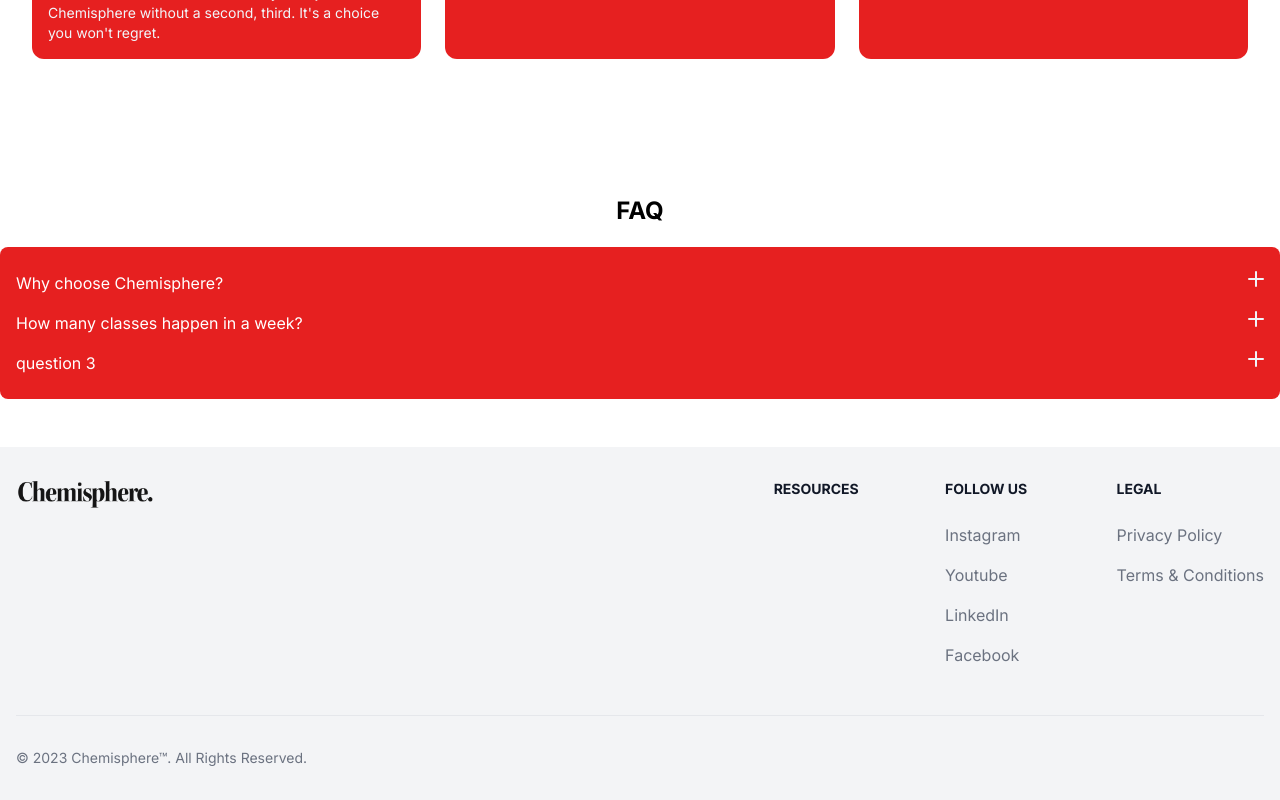
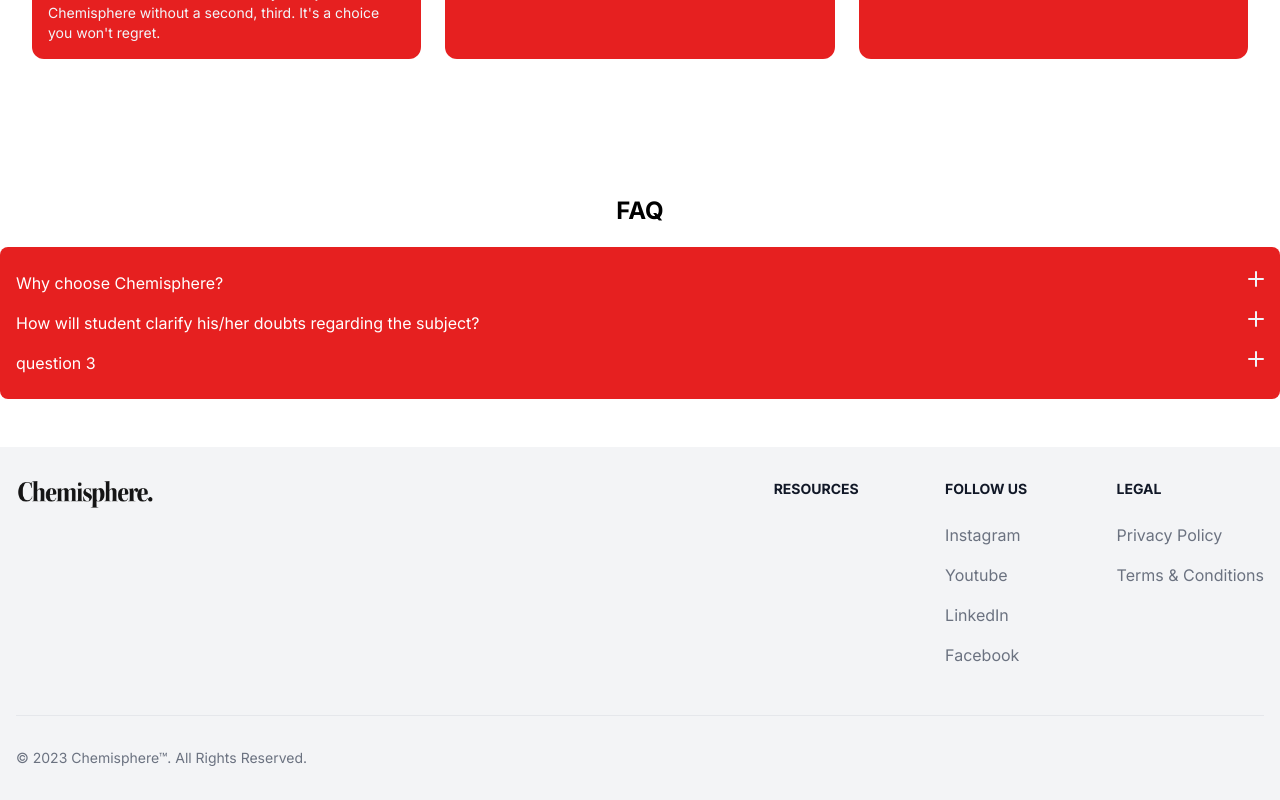
Before and after one commit to aryannpanchal/chemisphere-official-website, a Next.js app: page / in a window 1280 px wide. Shown: the part 1703-2503 px from the top of the page. Built offline with nearby package versions, Linux system fonts and the light colour scheme.

Commit message:
Update FAQ.jsx

```diff
--- a/components/FAQ.jsx
+++ b/components/FAQ.jsx
@@ -15,8 +15,8 @@ const FAQ = () => {
         className='font-bold'
       />
       <Accordion
-        title="How many classes happen in a week?"
-        answer="a"
+        title="How will student clarify his/her doubts regarding the subject?"
+        answer="Despite the higher number of hours at other institutes, the challenge lies in providing personalized attention to each student. We are committed to ensuring that students have direct communication with the teacher for doubt clarification through platforms like Telegram and WhatsApp. This allows for a more individualized and focused learning experience."
         className='font-bold'
 
       />
```
